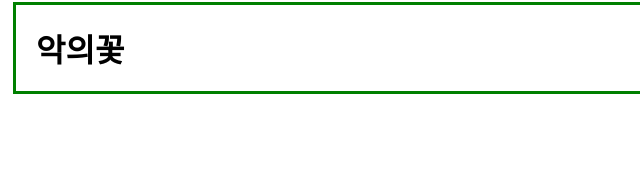
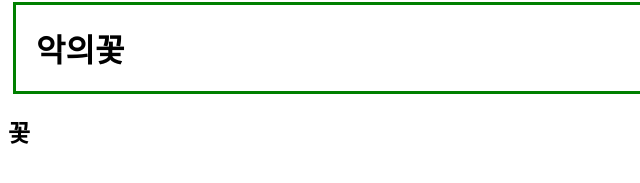
Before and after one commit to heejeen-choi/nafla_guest_book, a plain HTML site: page box.html in a window 1280 px wide. Shown: the part 103-286 px from the top of the page, 0-640 px from the left. Drawn offline with Linux system fonts and the light colour scheme.

Commit message:
second commit

```diff
--- a/box.html
+++ b/box.html
@@ -14,5 +14,6 @@
     <body>
         <h1>악의꽃</h1>
         <h1>악의꽃</h1>
+        <h2>꽃</h2>
     </body>
 </html>
```
